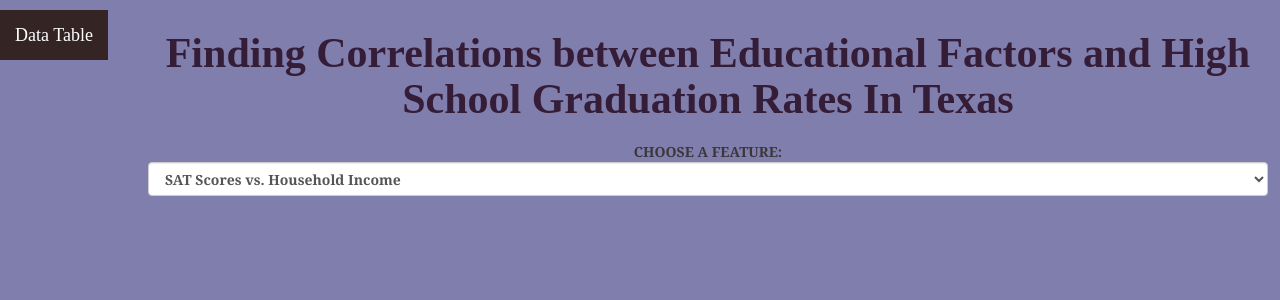
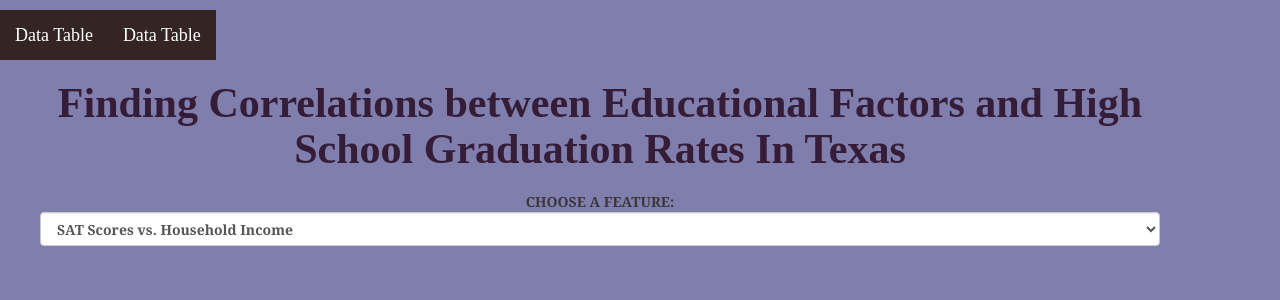
Before and after one commit to abimvas/project-two, a Flask app: page /sat_income in a window 1280 px wide. Shown: the top 300 px of the page. Run offline with Flask 2, Linux system fonts and the light colour scheme; data comes from the database, SQL or seed files in the repository; parts of the project's set-up code (start-up, migrations or seed data) failed here and were passed over; some libraries are stand-ins or nearby versions.

Commit message:
adding data table button

```diff
--- a/templates/sat_income.html
+++ b/templates/sat_income.html
@@ -27,6 +27,9 @@
         };
         </script>
 
+    <a class="navbar-brand" href="/table" style="color: white; background-color: rgb(53, 36, 36)">
+      <span class="nav-color">Data Table</span>
+    </a>
     <!-- Page Content -->
     <div id="page-content-wrapper" class="col-lg-10 text-center">
         <div class="container">
@@ -43,7 +46,7 @@
                 </optgroup>
                 <optgroup label="Scatter Plots">
                     <option value="/">Graduation Rate by SAT Scores</option>
-                    <option value="/income">Graduation Rate by Household Income'</option>
+                    <option value="/income">Graduation Rate by Household Income</option>
                     <option value="/sat_income" selected="selected">SAT Scores vs. Household Income</option>
                 </optgroup>
 
```
